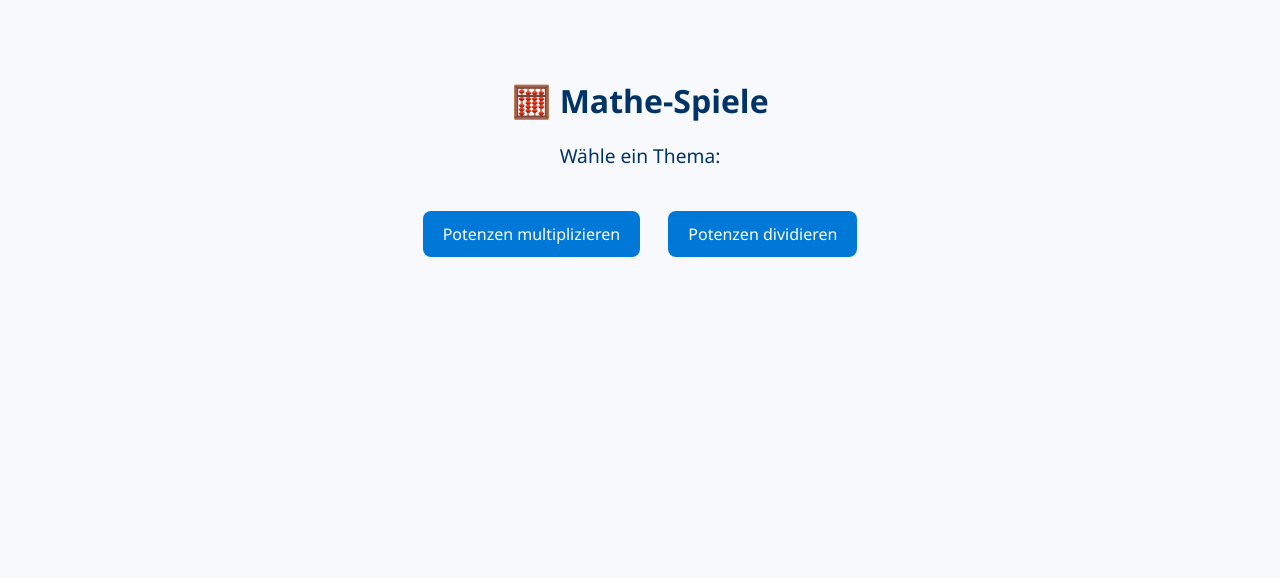
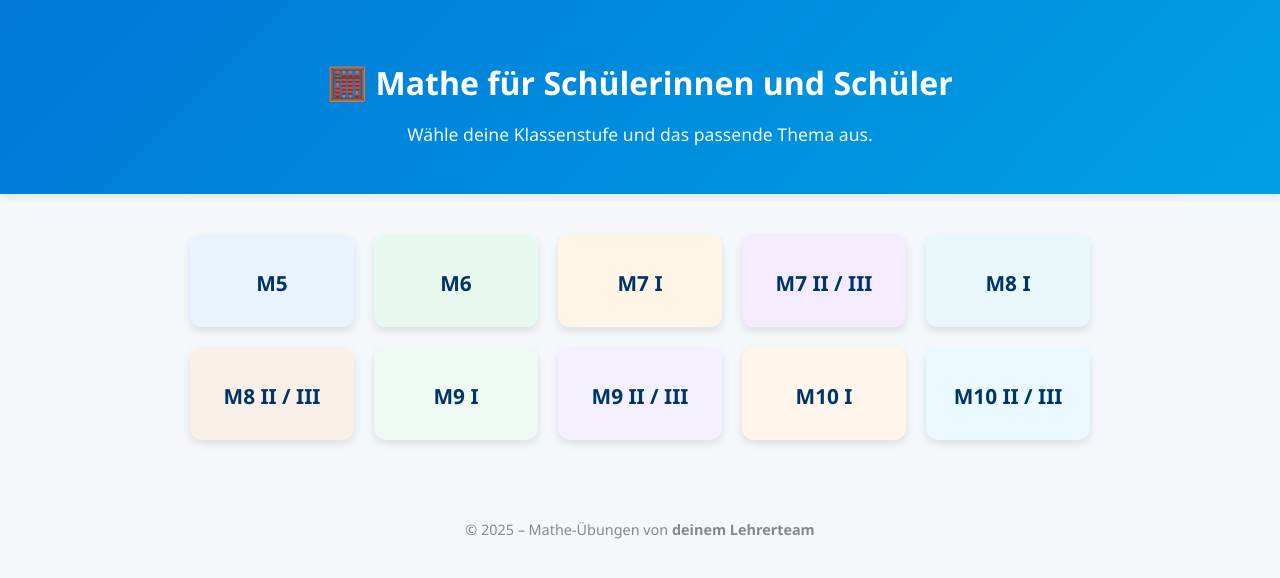
Before and after one commit to MichaelBerglehner/Mathematik, a plain HTML site: page index.html in a window 1280 px wide. Drawn offline with Linux system fonts and the light colour scheme.

Commit message:
Update index.html

```diff
--- a/index.html
+++ b/index.html
@@ -3,37 +3,93 @@
 <head>
 <meta charset="UTF-8">
 <meta name="viewport" content="width=device-width, initial-scale=1.0">
-<title>Mathe-Spiele Übersicht</title>
+<title>Mathe Startseite</title>
 <style>
   body {
     font-family: "Segoe UI", sans-serif;
-    background: #f7f9fc;
+    background: #f5f8fb;
     color: #003366;
     text-align: center;
-    padding: 50px;
+    margin: 0;
+    padding: 0;
   }
-  h1 { font-size: 2em; margin-bottom: 0.5em; }
-  p { font-size: 1.2em; margin-bottom: 30px; }
-  a {
-    display: inline-block;
-    margin: 12px;
-    padding: 12px 20px;
-    background: #0078d7;
+
+  header {
+    background: linear-gradient(135deg, #0078d7, #00a0e3);
     color: white;
+    padding: 40px 20px 30px;
+    box-shadow: 0 2px 8px rgba(0,0,0,0.1);
+  }
+
+  header h1 {
+    font-size: 2rem;
+    margin-bottom: 10px;
+  }
+
+  header p {
+    font-size: 1.1rem;
+    opacity: 0.95;
+  }
+
+  main {
+    display: grid;
+    grid-template-columns: repeat(auto-fit, minmax(160px, 1fr));
+    gap: 20px;
+    padding: 40px 20px 80px;
+    max-width: 900px;
+    margin: 0 auto;
+  }
+
+  .card {
+    background: white;
+    border-radius: 12px;
+    box-shadow: 0 4px 8px rgba(0,0,0,0.1);
+    padding: 30px 10px;
     text-decoration: none;
-    border-radius: 8px;
-    transition: background 0.2s;
+    color: #003366;
+    font-size: 1.3rem;
+    font-weight: 600;
+    transition: all 0.25s ease;
+    border-top: 5px solid transparent;
   }
-  a:hover { background: #005fa3; }
+
+  .card:hover {
+    transform: translateY(-5px);
+    box-shadow: 0 8px 14px rgba(0,0,0,0.15);
+    border-top-color: #0078d7;
+  }
+
+  footer {
+    text-align: center;
+    color: #888;
+    font-size: 0.9rem;
+    padding-bottom: 20px;
+  }
 </style>
 </head>
 <body>
 
-<h1>🧮 Mathe-Spiele</h1>
-<p>Wähle ein Thema:</p>
+<header>
+  <h1>🧮 Mathe für Schülerinnen und Schüler</h1>
+  <p>Wähle deine Klassenstufe und das passende Thema aus.</p>
+</header>
 
-<a href="multiplizieren/">Potenzen multiplizieren</a>
-<a href="dividieren/">Potenzen dividieren</a>
+<main>
+  <a href="M5/" class="card" style="background:#e8f3ff;">M5</a>
+  <a href="M6/" class="card" style="background:#e7f9ee;">M6</a>
+  <a href="M7_I/" class="card" style="background:#fff5e6;">M7 I</a>
+  <a href="M7_II_III/" class="card" style="background:#f5ebff;">M7 II / III</a>
+  <a href="M8_I/" class="card" style="background:#e8f7fa;">M8 I</a>
+  <a href="M8_II_III/" class="card" style="background:#f7efe8;">M8 II / III</a>
+  <a href="M9_I/" class="card" style="background:#edf9f2;">M9 I</a>
+  <a href="M9_II_III/" class="card" style="background:#f4f0ff;">M9 II / III</a>
+  <a href="M10_I/" class="card" style="background:#fef6ea;">M10 I</a>
+  <a href="M10_II_III/" class="card" style="background:#eaf8ff;">M10 II / III</a>
+</main>
+
+<footer>
+  © 2025 – Mathe-Übungen von <strong>deinem Lehrerteam</strong>
+</footer>
 
 </body>
 </html>
```
